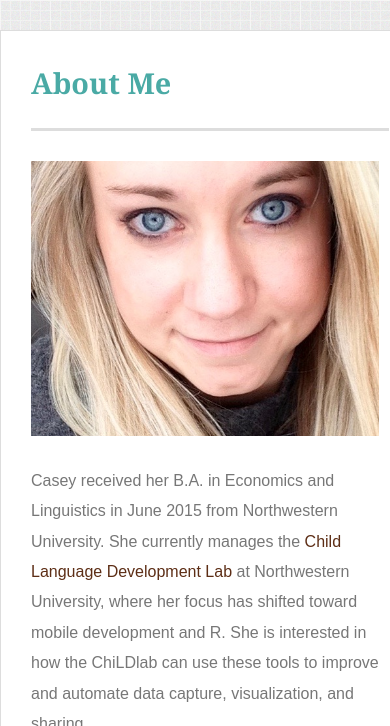
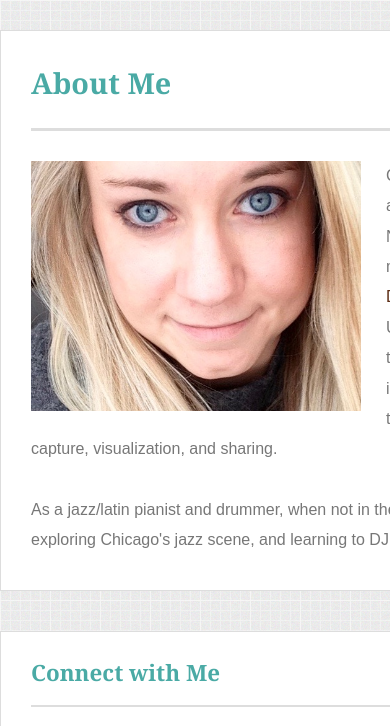
Before and after one commit to cecolby11/Responsive-Portfolio, a plain HTML site: page index.html in a window 390 px wide. Shown: the part 100-826 px from the top of the page. Drawn offline with Linux system fonts and the light colour scheme.

Commit message:
implementing media query max-width 768 for index.html

```diff
--- a/assets/css/style.css
+++ b/assets/css/style.css
@@ -268,14 +268,14 @@ h1, h2, h3, h4, h5, h6 {
           transition: all 0.6s ease;
 }
 .project:nth-child(even):hover {
-    -webkit-transform: rotate(-3deg);
+  -webkit-transform: rotate(-3deg);
      -moz-transform: rotate(-3deg);
        -o-transform: rotate(-3deg);
       -ms-transform: rotate(-3deg);
           transform: rotate(-3deg);
 }
 .project:nth-child(odd):hover {
-    -webkit-transform: rotate(3deg);
+  -webkit-transform: rotate(3deg);
      -moz-transform: rotate(3deg);
        -o-transform: rotate(3deg);
       -ms-transform: rotate(3deg);
@@ -297,7 +297,6 @@ h1, h2, h3, h4, h5, h6 {
     padding: 0;
     object-fit: cover; /*crop img to fit and center */
   }
-
   .about_me p {
     display: inline-block; /*so it doesn't encompass whitespace behind image*/
     margin: 30px 0 30px 0;
@@ -317,19 +316,50 @@ h1, h2, h3, h4, h5, h6 {
   .project:last-child {
     margin-bottom: 25px;
   }
-
   .project img {
     width: 100%;
     height: 270px;
     object-fit: cover; /*crop img to fit and center */
   }
-
   .project h4 {
     padding: 20px 0 20px 0;
   }
 }
 
 @media screen and (max-width: 768px) {
+  .container {width: 728px;}
+  .main_content {width: 100%; float:none;}
+  .sidebar {
+    width: 100%;
+    float:none;
+    margin: 40px 0 0 0;
+    padding: 10px 30px 10px 30px;
+  }
+  .sidebar h3 {
+    width: 100%;
+  }
+  .sidebar ul{
+    text-align: left;
+  }
+  .social_links li:first-child{
+    padding: 0 2.5px 0 0; /*remove left padding*/
+  }
+
+   /*about me content*/
+
+  .headshot {
+    padding: 0;
+    width: 330px;
+    height: 250px;
+    object-fit: cover; /*crop img to fit and center */
+  }
+  .about_me p {
+    display: block; /*flow around img again*/
+    margin: 0 0 30px 0;
+  }
+  .about_me p:last-child {
+    margin: 0;
+  }
 
 }
 
```
